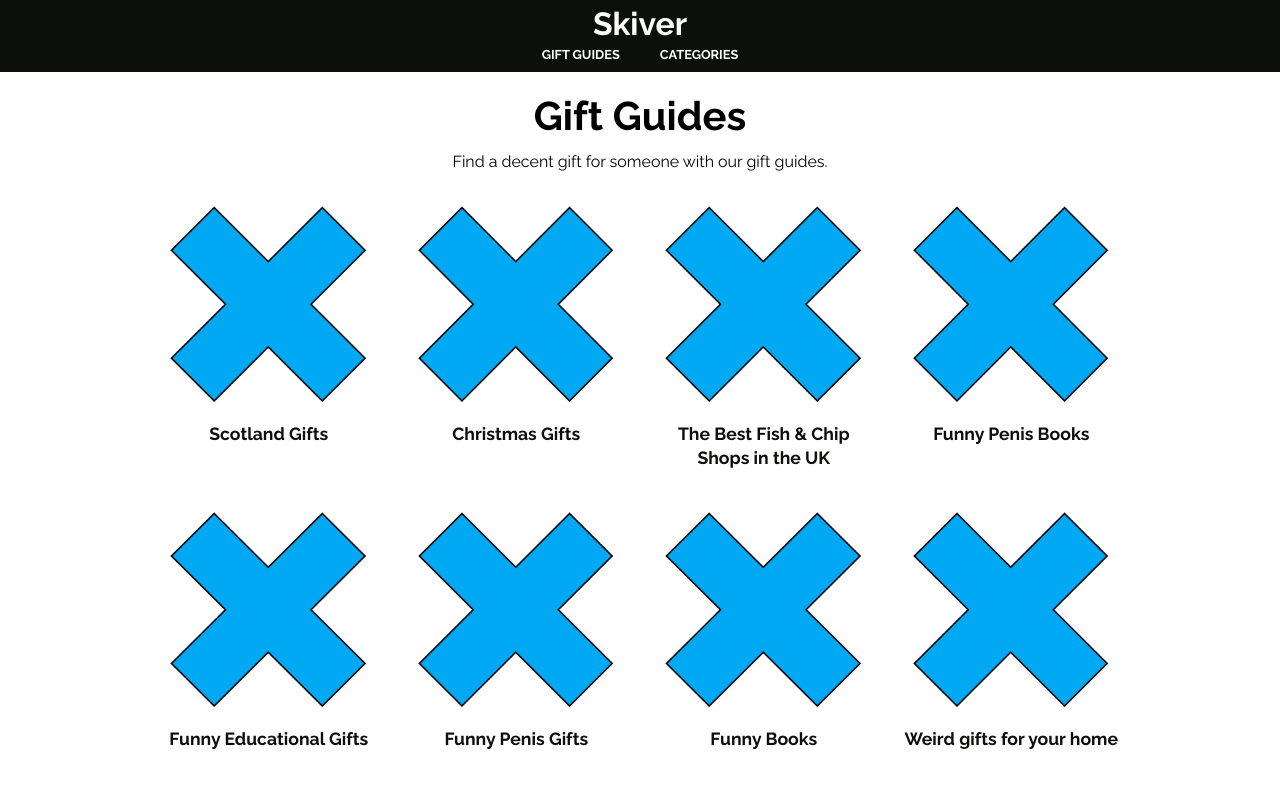
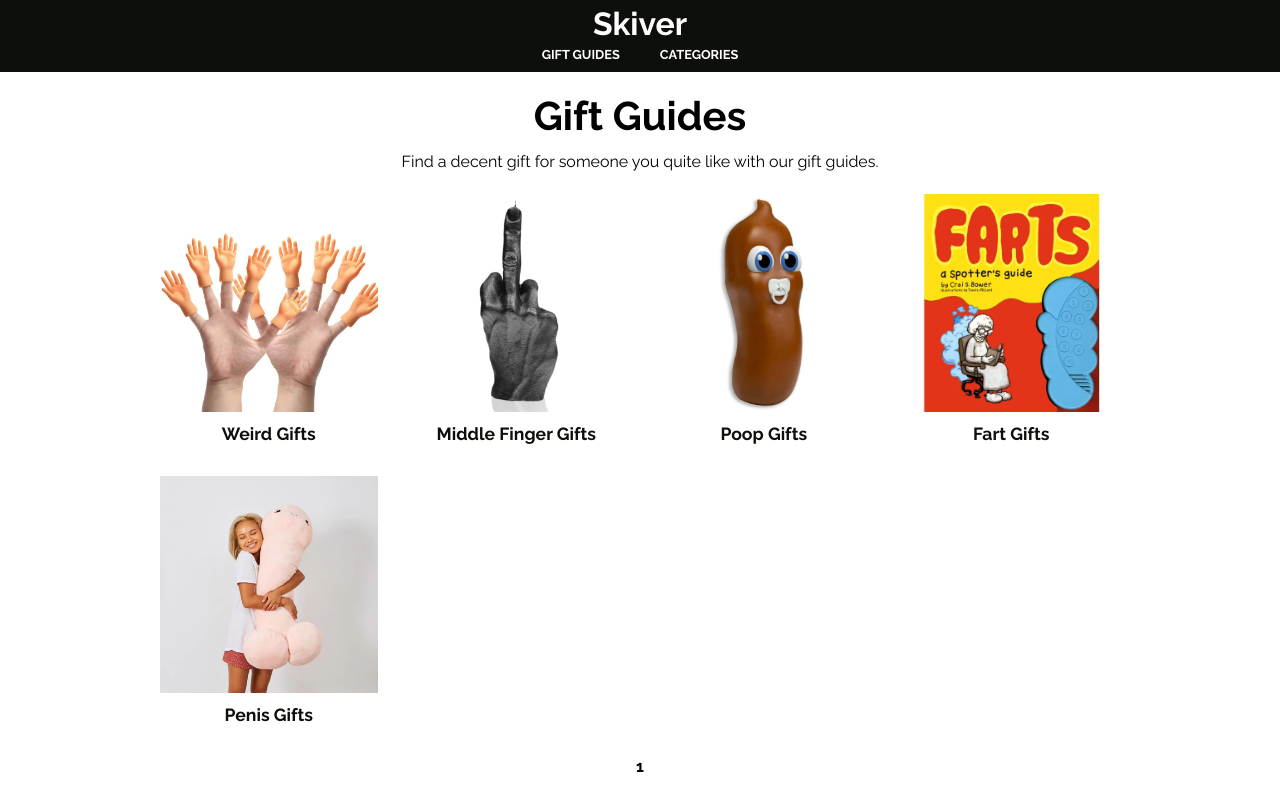
Before and after one commit to johnnyfwk/funny-gifts-front-end, a React (Create React App) app: page /gift-guides in a window 1280 px wide. Shown: the top 791 px of the page. Built offline with nearby package versions, Linux system fonts and the light colour scheme.

Commit message:
Adding posts.

```diff
--- a/src/assets/content/posts.js
+++ b/src/assets/content/posts.js
@@ -27,6 +27,7 @@ export const allPosts = [
         name: "xxxxxxxxxxxxxxxxxxxxxxxxxxxxxxxxxx",
         slug: "xxxxxxxxxxxxxxxxxxxxxxxxxxxxxxxxxx",
         description: "xxxxxxxxxxxxxxxxxxxxxxxxxxxxxxxxxx",
+        body: "xxxxxxxxxxxxxxxxxxxxxxxxxxxxxxxxxx",
         image: {
             src: "xxxxxxxxxxxxxxxxxxxxxxxxxxxxxxxxxx.webp",
             alt: "xxxxxxxxxxxxxxxxxxxxxxxxxxxxxxxxxx"
@@ -37,166 +38,96 @@ export const allPosts = [
             "xxxxxxxxxxxxxxxxxxxxxxxxxxxxxxxxxx",
             "xxxxxxxxxxxxxxxxxxxxxxxxxxxxxxxxxx"
         ],
-        author: "Skiver",
+        author: "Skiver.co.uk",
         published: "xxxx-xx-xx",
         modified: "xxxx-xx-xx"
     },
     ********************************* TEMPLATE *********************************/
 
+
     {
-        name: "Scotland Gifts",
-        slug: "scotland-gifts",
-        description: "The weirdest gifts you'll ever see.",
-        body: "<p>Lorem <a href='https://johnnyfong.com' target='_blank'>shit</a> ipsum dolor sit amet, consectetur adipiscing elit. Etiam malesuada pulvinar ante. Donec faucibus at nisi pharetra ornare. Suspendisse euismod mi ex, in vestibulum ante accumsan quis. Pellentesque vitae est eu libero volutpat mollis eget id dui. Vivamus consequat sem vel nisl sagittis, sed blandit lacus viverra. Donec vehicula ex a libero congue, nec scelerisque leo aliquam. Fusce fringilla nunc eget risus cursus, vel imperdiet neque dignissim. Proin erat dui, mollis sit amet lacus ut, fringilla elementum justo. Proin vel dolor iaculis, vehicula mi sed, finibus orci.<p>Sed vel porttitor risus. Donec ultricies in tellus fermentum ornare. Cras dignissim, ipsum congue suscipit lobortis, ligula lectus euismod nisl, eu placerat ipsum ligula sit amet elit. In eleifend dictum nisi, vitae fringilla orci aliquam ut. Integer eget velit dui. Proin nibh turpis, sodales sed aliquet vel, pulvinar non neque. Interdum et malesuada fames ac ante ipsum primis in faucibus. Ut auctor dui vel ullamcorper posuere.</p>",
+        name: "Weird Gifts",
+        slug: "weird-gifts",
+        description: "Weird gifts for those who may not be all there.",
+        body: "<p>Do you get insulted by the lack of enthusiasm on people's faces when they unwrap your presents? If so, you are giving them boring gifts.</p><p>Have a look at some of the weird gifts below and buy one for someone's birthday or as a Christmas present. We guarantee they won't look bored when they they receive it. If anything, they'll look really confused as to why you bought them it, and will begin to think you're a weirdo.</p>",
         image: {
-            src: "xxxxxxxxxxxxxxxxxxxxxxxxxxxxxxxxxx.webp",
-            alt: ""
+            src: "finger-hands.webp",
+            alt: "Finger Hands"
         },
         category: "",
         tags: [
-            "scotland"
+            "weird",
         ],
-        author: "Skiver",
-        published: "2024-03-04",
+        author: "Skiver.co.uk",
+        published: "2024-02-08",
         modified: ""
     },
     {
-        name: "Christmas Gifts",
-        slug: "christmas-gifts",
-        description: "The weirdest gifts you'll ever see.",
-        body: "<p>Lorem ipsum dolor sit amet, consectetur adipiscing elit. Etiam malesuada pulvinar ante. Donec faucibus at nisi pharetra ornare. Suspendisse euismod mi ex, in vestibulum ante accumsan quis. Pellentesque vitae est eu libero volutpat mollis eget id dui. Vivamus consequat sem vel nisl sagittis, sed blandit lacus viverra. Donec vehicula ex a libero congue, nec scelerisque leo aliquam. Fusce fringilla nunc eget risus cursus, vel imperdiet neque dignissim. Proin erat dui, mollis sit amet lacus ut, fringilla elementum justo. Proin vel dolor iaculis, vehicula mi sed, finibus orci.<p>Sed vel porttitor risus. Donec ultricies in tellus fermentum ornare. Cras dignissim, ipsum congue suscipit lobortis, ligula lectus euismod nisl, eu placerat ipsum ligula sit amet elit. In eleifend dictum nisi, vitae fringilla orci aliquam ut. Integer eget velit dui. Proin nibh turpis, sodales sed aliquet vel, pulvinar non neque. Interdum et malesuada fames ac ante ipsum primis in faucibus. Ut auctor dui vel ullamcorper posuere.</p>",
+        name: "Middle Finger Gifts",
+        slug: "middle-finger-gifts",
+        description: "Middle finger gifts for those who love swearing without opening their mouth.",
+        body: "<p>Swearing at randoms, little old ladies, and children can be hard work, especially if you're holding up your arm and middle finger for hours on end. After a long day of flipping the bird at our fellow human beings, it can feel like we've done a long arm day at the gym.</p><p>If you get immense pleasure from showing others your middle finger but don't have the physical strength to do it all day, get these gifts so you can wear at them without lifting a finger.</p>",
         image: {
-            src: "xxxxxxxxxxxxxxxxxxxxxxxxxxxxxxxxxx.webp",
-            alt: ""
+            src: "middle-finger-candle.webp",
+            alt: "Middle Finger Candle"
         },
         category: "",
         tags: [
-            "christmas"
+            "middle finger"
         ],
-        author: "Skiver",
-        published: "2024-03-04",
+        author: "Skiver.co.uk",
+        published: "2024-02-08",
         modified: ""
     },
     {
-        name: "The Best Fish & Chip Shops in the UK",
-        slug: "the-best-fish-and-chip-shops-in-the-uk",
-        description: "The weirdest gifts you'll ever see.",
-        body: "<p>Lorem ipsum dolor sit amet, consectetur adipiscing elit. Etiam malesuada pulvinar ante. Donec faucibus at nisi pharetra ornare. Suspendisse euismod mi ex, in vestibulum ante accumsan quis. Pellentesque vitae est eu libero volutpat mollis eget id dui. Vivamus consequat sem vel nisl sagittis, sed blandit lacus viverra. Donec vehicula ex a libero congue, nec scelerisque leo aliquam. Fusce fringilla nunc eget risus cursus, vel imperdiet neque dignissim. Proin erat dui, mollis sit amet lacus ut, fringilla elementum justo. Proin vel dolor iaculis, vehicula mi sed, finibus orci.<p>Sed vel porttitor risus. Donec ultricies in tellus fermentum ornare. Cras dignissim, ipsum congue suscipit lobortis, ligula lectus euismod nisl, eu placerat ipsum ligula sit amet elit. In eleifend dictum nisi, vitae fringilla orci aliquam ut. Integer eget velit dui. Proin nibh turpis, sodales sed aliquet vel, pulvinar non neque. Interdum et malesuada fames ac ante ipsum primis in faucibus. Ut auctor dui vel ullamcorper posuere.</p>",
+        name: "Poop Gifts",
+        slug: "poop-gifts",
+        description: "Poop-themed gifts for people who really enjoy emptying their bowels.",
+        body: "<p>If you enjoy dropping off your dirty passengers on the toilet more than spending time with your family, that's completely understandable. Pooing is fun and relaxing. We love looking down to see the masterpiece we have just created. Sometimes we take a photo of it so we can reminisce the great time we had earlier in the day on the toilet.</p><p>The unfortunate thing is that most of us generally don't poo more than once a day. There are some people who can drop a load several times a day. Congratulations to you if you're one of those people. We envy you!</p><p>For us mere mortals, here are some poop-themed gifts that will keep you entertained until your next visit to the toilet.</p>",
         image: {
-            src: "xxxxxxxxxxxxxxxxxxxxxxxxxxxxxxxxxx.webp",
-            alt: ""
+            src: "baby-poop-stress-toy.webp",
+            alt: "Baby Poop Stress Toy"
         },
         category: "",
         tags: [
-            "fish & chips"
+            "poop"
         ],
         author: "Skiver",
-        published: "2024-03-04",
+        published: "2024-02-08",
         modified: ""
     },
     {
-        name: "Funny Penis Books",
-        slug: "funny-penis-books",
-        description: "The weirdest gifts you'll ever see.",
-        body: "<p>Lorem ipsum dolor sit amet, consectetur adipiscing elit. Etiam malesuada pulvinar ante. Donec faucibus at nisi pharetra ornare. Suspendisse euismod mi ex, in vestibulum ante accumsan quis. Pellentesque vitae est eu libero volutpat mollis eget id dui. Vivamus consequat sem vel nisl sagittis, sed blandit lacus viverra. Donec vehicula ex a libero congue, nec scelerisque leo aliquam. Fusce fringilla nunc eget risus cursus, vel imperdiet neque dignissim. Proin erat dui, mollis sit amet lacus ut, fringilla elementum justo. Proin vel dolor iaculis, vehicula mi sed, finibus orci.<p>Sed vel porttitor risus. Donec ultricies in tellus fermentum ornare. Cras dignissim, ipsum congue suscipit lobortis, ligula lectus euismod nisl, eu placerat ipsum ligula sit amet elit. In eleifend dictum nisi, vitae fringilla orci aliquam ut. Integer eget velit dui. Proin nibh turpis, sodales sed aliquet vel, pulvinar non neque. Interdum et malesuada fames ac ante ipsum primis in faucibus. Ut auctor dui vel ullamcorper posuere.</p>",
+        name: "Fart Gifts",
+        slug: "fart-gifts",
+        description: "Fart-themed gifts for those who love producing and smelling their own as well as others.",
+        body: "<p>We all love farting. We love smelling them even more, looking around to make sure no one saw or heard us enjoying our own produce.</p><p>But what do we do when our bodies run out of gas? We follow randoms on the street like a chicken following its human owner around a farm in the hopes that they release a toxic one in order to get our hit. Once we regain conciousness after passing out from that high, we find another person who looks like they've had a big lunch and do it all over again until it gets dark.</p><p>But not all of us are lucky enough to have time to follow people and smell their farts. One of our life goals at Skiver.co.uk is to find all the fart-themed gifts that are worth buying so flatulence lovers can enjoy the experience in some form when our bodies fail to produce that intoxicating odour.</p>",
         image: {
-            src: "xxxxxxxxxxxxxxxxxxxxxxxxxxxxxxxxxx.webp",
-            alt: ""
+            src: "farts-a-spotters-guide.webp",
+            alt: "Farts: A Spotter's Guide"
         },
-        category: "Books",
+        category: "",
         tags: [
-            "funny",
-            "penis"
+            "farting"
         ],
-        author: "Skiver",
-        published: "2024-03-04",
+        author: "Skiver.co.uk",
+        published: "2024-02-08",
         modified: ""
     },
     {
-        name: "Funny Educational Gifts",
-        slug: "funny-educational-gifts",
-        description: "The weirdest gifts you'll ever see.",
-        body: "<p>Lorem ipsum dolor sit amet, consectetur adipiscing elit. Etiam malesuada pulvinar ante. Donec faucibus at nisi pharetra ornare. Suspendisse euismod mi ex, in vestibulum ante accumsan quis. Pellentesque vitae est eu libero volutpat mollis eget id dui. Vivamus consequat sem vel nisl sagittis, sed blandit lacus viverra. Donec vehicula ex a libero congue, nec scelerisque leo aliquam. Fusce fringilla nunc eget risus cursus, vel imperdiet neque dignissim. Proin erat dui, mollis sit amet lacus ut, fringilla elementum justo. Proin vel dolor iaculis, vehicula mi sed, finibus orci.<p>Sed vel porttitor risus. Donec ultricies in tellus fermentum ornare. Cras dignissim, ipsum congue suscipit lobortis, ligula lectus euismod nisl, eu placerat ipsum ligula sit amet elit. In eleifend dictum nisi, vitae fringilla orci aliquam ut. Integer eget velit dui. Proin nibh turpis, sodales sed aliquet vel, pulvinar non neque. Interdum et malesuada fames ac ante ipsum primis in faucibus. Ut auctor dui vel ullamcorper posuere.</p>",
+        name: "Penis Gifts",
+        slug: "penis-gifts",
+        description: "Penis-themed gifts for people obssessed with the male appendage.",
+        body: "<p>Do you know someone who is obssessed with willies? Do they walk around town staring at every crotch they encounter and drool with excitement?</p><p>If they aren't polite enough to look at men's faces when they talk to them, it's time they were taught some manners and given some products that will help them keep their eyes to themselves.</p><p>Ranging from books to toys and games, these penis-themed gifts will help wean them off staring at random's crotches.</p>",
         image: {
-            src: "xxxxxxxxxxxxxxxxxxxxxxxxxxxxxxxxxx.webp",
-            alt: ""
+            src: "pierre-the-penis-body-pillow.webp",
+            alt: "Pierre the Penis Body Pillow"
         },
         category: "",
         tags: [
-            "funny",
-            "educational"
-        ],
-        author: "Skiver",
-        published: "2024-03-04",
-        modified: ""
-    },
-    {
-        name: "Funny Penis Gifts",
-        slug: "funny-penis-gifts",
-        description: "The weirdest gifts you'll ever see.",
-        body: "<p>Lorem ipsum dolor sit amet, consectetur adipiscing elit. Etiam malesuada pulvinar ante. Donec faucibus at nisi pharetra ornare. Suspendisse euismod mi ex, in vestibulum ante accumsan quis. Pellentesque vitae est eu libero volutpat mollis eget id dui. Vivamus consequat sem vel nisl sagittis, sed blandit lacus viverra. Donec vehicula ex a libero congue, nec scelerisque leo aliquam. Fusce fringilla nunc eget risus cursus, vel imperdiet neque dignissim. Proin erat dui, mollis sit amet lacus ut, fringilla elementum justo. Proin vel dolor iaculis, vehicula mi sed, finibus orci.<p>Sed vel porttitor risus. Donec ultricies in tellus fermentum ornare. Cras dignissim, ipsum congue suscipit lobortis, ligula lectus euismod nisl, eu placerat ipsum ligula sit amet elit. In eleifend dictum nisi, vitae fringilla orci aliquam ut. Integer eget velit dui. Proin nibh turpis, sodales sed aliquet vel, pulvinar non neque. Interdum et malesuada fames ac ante ipsum primis in faucibus. Ut auctor dui vel ullamcorper posuere.</p>",
-        image: {
-            src: "xxxxxxxxxxxxxxxxxxxxxxxxxxxxxxxxxx.webp",
-            alt: ""
-        },
-        category: "",
-        tags: [
-            "funny",
             "penis"
         ],
-        author: "Skiver",
-        published: "2024-03-04",
-        modified: ""
-    },
-    {
-        name: "Funny Books",
-        slug: "funny-books",
-        description: "The weirdest gifts you'll ever see.",
-        body: "<p>Lorem ipsum dolor sit amet, consectetur adipiscing elit. Etiam malesuada pulvinar ante. Donec faucibus at nisi pharetra ornare. Suspendisse euismod mi ex, in vestibulum ante accumsan quis. Pellentesque vitae est eu libero volutpat mollis eget id dui. Vivamus consequat sem vel nisl sagittis, sed blandit lacus viverra. Donec vehicula ex a libero congue, nec scelerisque leo aliquam. Fusce fringilla nunc eget risus cursus, vel imperdiet neque dignissim. Proin erat dui, mollis sit amet lacus ut, fringilla elementum justo. Proin vel dolor iaculis, vehicula mi sed, finibus orci.<p>Sed vel porttitor risus. Donec ultricies in tellus fermentum ornare. Cras dignissim, ipsum congue suscipit lobortis, ligula lectus euismod nisl, eu placerat ipsum ligula sit amet elit. In eleifend dictum nisi, vitae fringilla orci aliquam ut. Integer eget velit dui. Proin nibh turpis, sodales sed aliquet vel, pulvinar non neque. Interdum et malesuada fames ac ante ipsum primis in faucibus. Ut auctor dui vel ullamcorper posuere.</p>",
-        image: {
-            src: "xxxxxxxxxxxxxxxxxxxxxxxxxxxxxxxxxx.webp",
-            alt: ""
-        },
-        category: "Books",
-        tags: [
-            "funny"
-        ],
-        author: "Skiver",
-        published: "2024-03-04",
-        modified: ""
-    },
-    {
-        name: "Weird gifts for your home",
-        slug: "weird-gifts-for-your-home",
-        description: "The weirdest gifts you'll ever see.",
-        body: "<p>Lorem ipsum dolor sit amet, consectetur adipiscing elit. Etiam malesuada pulvinar ante. Donec faucibus at nisi pharetra ornare. Suspendisse euismod mi ex, in vestibulum ante accumsan quis. Pellentesque vitae est eu libero volutpat mollis eget id dui. Vivamus consequat sem vel nisl sagittis, sed blandit lacus viverra. Donec vehicula ex a libero congue, nec scelerisque leo aliquam. Fusce fringilla nunc eget risus cursus, vel imperdiet neque dignissim. Proin erat dui, mollis sit amet lacus ut, fringilla elementum justo. Proin vel dolor iaculis, vehicula mi sed, finibus orci.<p>Sed vel porttitor risus. Donec ultricies in tellus fermentum ornare. Cras dignissim, ipsum congue suscipit lobortis, ligula lectus euismod nisl, eu placerat ipsum ligula sit amet elit. In eleifend dictum nisi, vitae fringilla orci aliquam ut. Integer eget velit dui. Proin nibh turpis, sodales sed aliquet vel, pulvinar non neque. Interdum et malesuada fames ac ante ipsum primis in faucibus. Ut auctor dui vel ullamcorper posuere.</p>",
-        image: {
-            src: "xxxxxxxxxxxxxxxxxxxxxxxxxxxxxxxxxx.webp",
-            alt: ""
-        },
-        category: "Home & Garden",
-        tags: [
-            "weird"
-        ],
-        author: "Skiver",
-        published: "2024-03-04",
-        modified: ""
-    },
-    {
-        name: "Weird Gifts",
-        slug: "weird-gifts",
-        description: "The weirdest gifts you'll ever see.",
-        body: "<p>Lorem ipsum dolor sit amet, consectetur adipiscing elit. Etiam malesuada pulvinar ante. Donec faucibus at nisi pharetra ornare. Suspendisse euismod mi ex, in vestibulum ante accumsan quis. Pellentesque vitae est eu libero volutpat mollis eget id dui. Vivamus consequat sem vel nisl sagittis, sed blandit lacus viverra. Donec vehicula ex a libero congue, nec scelerisque leo aliquam. Fusce fringilla nunc eget risus cursus, vel imperdiet neque dignissim. Proin erat dui, mollis sit amet lacus ut, fringilla elementum justo. Proin vel dolor iaculis, vehicula mi sed, finibus orci.<p>Sed vel porttitor risus. Donec ultricies in tellus fermentum ornare. Cras dignissim, ipsum congue suscipit lobortis, ligula lectus euismod nisl, eu placerat ipsum ligula sit amet elit. In eleifend dictum nisi, vitae fringilla orci aliquam ut. Integer eget velit dui. Proin nibh turpis, sodales sed aliquet vel, pulvinar non neque. Interdum et malesuada fames ac ante ipsum primis in faucibus. Ut auctor dui vel ullamcorper posuere.</p>",
-        image: {
-            src: "xxxxxxxxxxxxxxxxxxxxxxxxxxxxxxxxxx.webp",
-            alt: ""
-        },
-        category: "",
-        tags: [
-            "weird"
-        ],
-        author: "Skiver",
-        published: "2024-03-03",
+        author: "Skiver.co.uk",
+        published: "2024-02-08",
         modified: ""
     },
 ];
--- a/src/index.css
+++ b/src/index.css
@@ -392,7 +392,7 @@ figcaption {
 
 .item-external-link {
     background: var(--night);
-    padding: 15px;
+    padding: 20px;
     display: inline-block;
     /* border: 1px solid var(--night); */
 }
@@ -428,13 +428,13 @@ figcaption {
 .post-cards-wrapper {
     display: grid;
     gap: var(--gap-between-cards);
+    grid-template-columns: repeat(auto-fill, minmax(var(--card-min-width), 1fr));
 }
 
 .post-card {
     display: grid;
     gap: 10px;
-    grid-template-columns: 40% auto;
-    align-items: center;
+    text-align: center;
 }
 
 .post-card-image-wrapper {
@@ -530,30 +530,6 @@ figcaption {
         color: var(--white);
     }
 
-    .post-cards-wrapper {
-        grid-template-columns: repeat(auto-fill, minmax(var(--card-min-width), 1fr));
-    }
-
-    .post-card {
-        grid-template-columns: initial;
-        align-items: start;
-        align-content: start;
-        text-align: center;
-    }
-
-    .post-item-cards-wrapper {
-        gap: 30px;
-    }
-
-    .post-item-card {
-        grid-template-columns: 30% auto;
-        gap: 30px;
-    }
-
-    .post-item-card-name {
-        text-align: initial;
-    }
-
     #item-images-body-and-external-link-button {
         grid-template-columns: 40% auto;
         gap: 30px;
--- a/src/pages/GiftGuides.jsx
+++ b/src/pages/GiftGuides.jsx
@@ -51,13 +51,13 @@ export default function GiftGuides({ maxNumberOfCardsToDisplay, maxNumberOfPages
                 <meta name="robots" content="index, follow" />
                 <link rel="canonical" href="https://skiver.co.uk/gift-guides/" />
                 <title>Gift Guides • Skiver</title>
-                <meta name="description" content="Find a decent gift for someone with our gift guides." />
+                <meta name="description" content="Find a decent gift for someone you quite like with our gift guides." />
             </Helmet>
 
             <div className="header-wrapper">
                 <header>
                     <h1>Gift Guides</h1>
-                    <p>Find a decent gift for someone with our gift guides.</p>
+                    <p>Find a decent gift for someone you quite like with our gift guides.</p>
                 </header>
             </div>
 
```
Also changed, not shown: src/assets/content/items.js.
